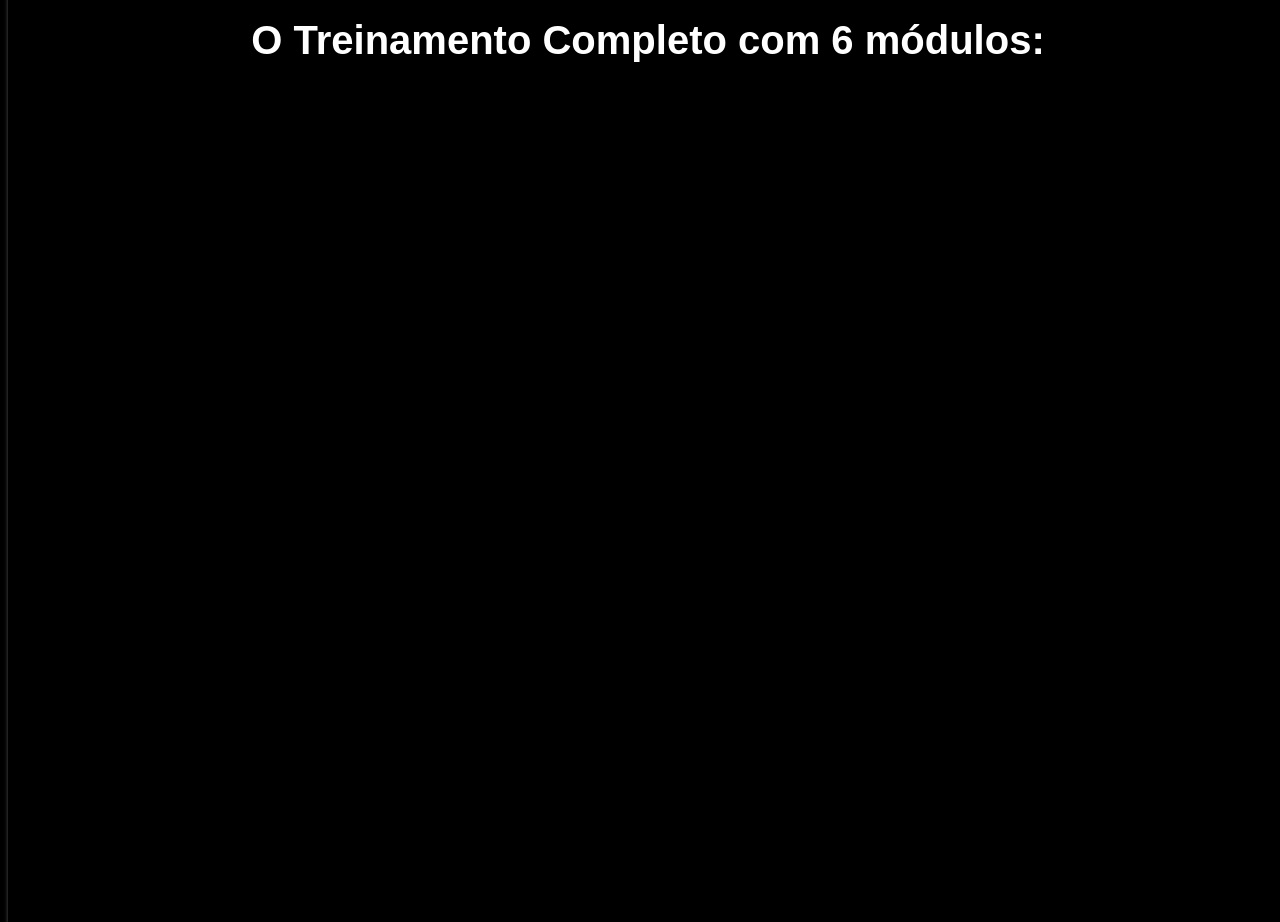
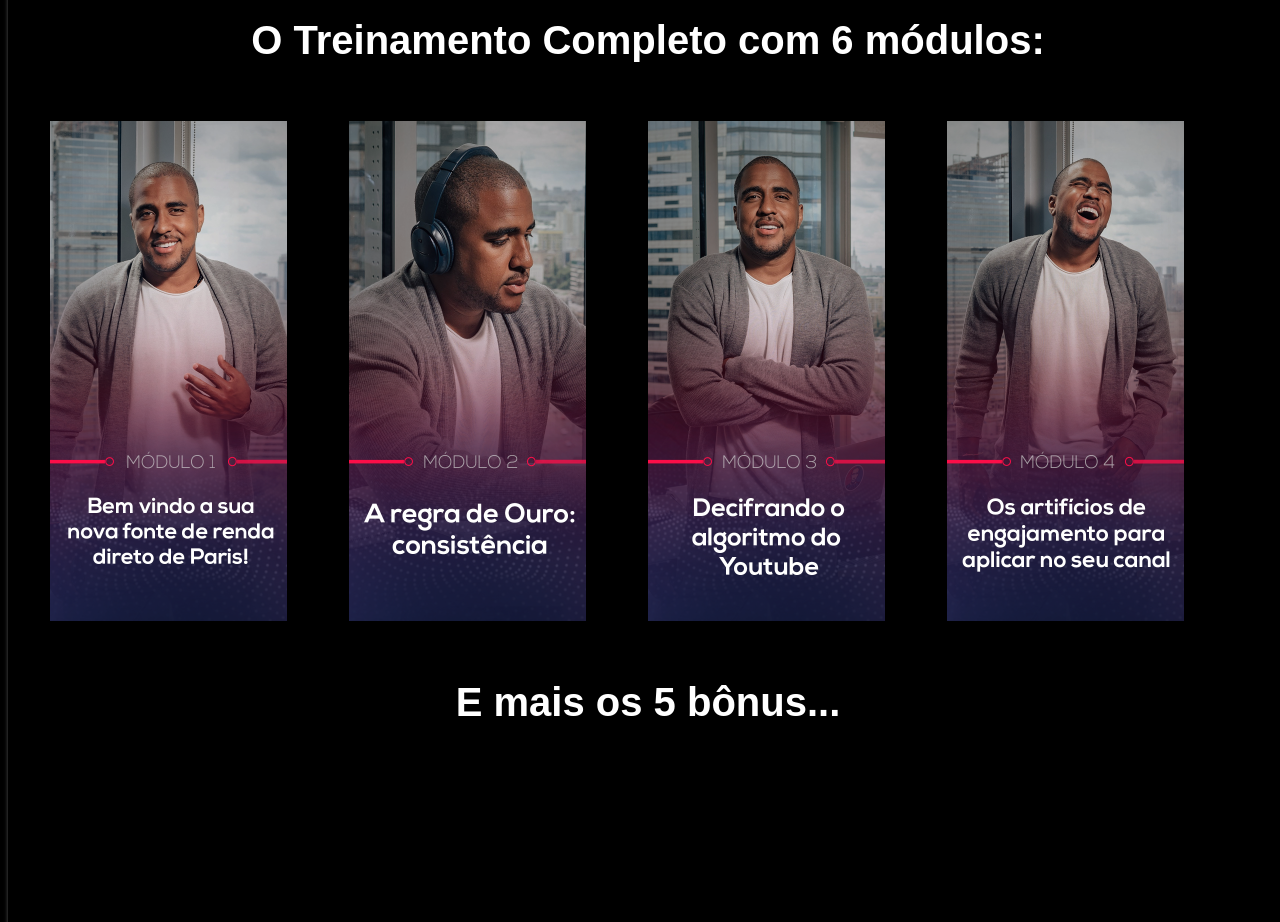
Before and after one commit to 1NicolasLima/Landing-page-feita-pelo-figma, a plain HTML site: page public/index.html in a window 1280 px wide. Shown: the part 720-1642 px from the top of the page. Drawn offline with Linux system fonts and the light colour scheme.

Commit message:
modulos adicionado
Adicionei os modulos atraves do figma, de forma rapida e pouco estruturada.

```diff
--- a/public/css/index.css
+++ b/public/css/index.css
@@ -7,3 +7,13 @@
     flex-shrink: 0;
 
 }
+
+.modulos{
+    margin: 60px auto;
+    display: flex;
+    justify-content: center;
+}
+
+.modulo1,.modulo2,.modulo3,.modulo4{
+    margin-right: 62px;
+}
--- a/public/index.html
+++ b/public/index.html
@@ -87,5 +87,51 @@ font-weight: 700;
 line-height: 34px; /* 85% */ margin: 0 auto;">
         O Treinamento Completo com 6 módulos:
     </div>
+
+    <div class="modulos">
+        <div class="modulo1">
+            <img src="../public/images/modulo-11.png" alt="">
+        </div>
+        <div class="modulo2">
+            <img src="../public/images/modulo-21.png" alt="">
+        </div>
+        <div class="modulo3">
+            <img src="../public/images/modulo-31.png" alt="">
+        </div>
+        <div class="modulo4">
+            <img src="../public/images/modulo-41.png" alt="">
+        </div>
+    </div>
+    <div style="width: 1140px;
+    height: 37.5px;
+    flex-shrink: 0;color: #FFF;
+text-align: center;
+text-shadow: 0px 4px 4px rgba(0, 0, 0, 0.25);
+font-family: Poppins, sans-serif;
+font-size: 40px;
+font-style: normal;
+font-weight: 700;
+line-height: 34px; /* 85% */ margin: 0 auto;">
+        E mais os 5 bônus...
+    </div>
+
+    <div class="container-bonus1">
+        <div class="bonus1">
+
+        </div>
+        <div class="bonus2">
+
+        </div>
+        <div class="bonus3">
+
+        </div>
+    </div>
+
+    <div class="container-bonus2">
+        <div class="bonus4">
+
+        </div>
+        <div class="bonus5">
+    </div>
 </body>
 </html>
```
Also changed, not shown: public/images/modulo-11.png (added), public/images/modulo-21.png (added), public/images/modulo-31.png (added), public/images/modulo-41.png (added).
